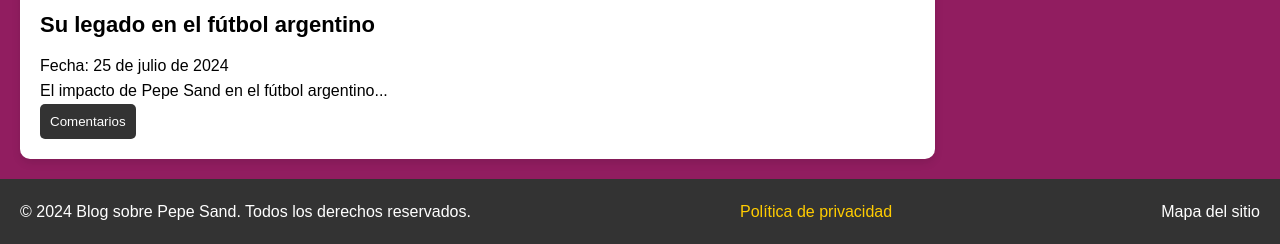
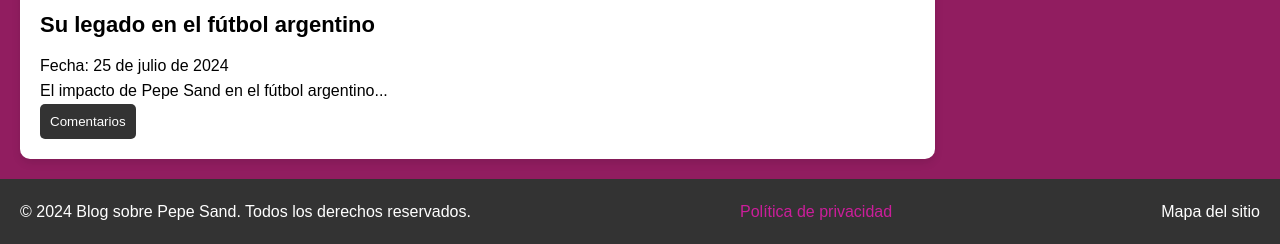
Before and after one commit to DanGalma/DanteGalmarini-Tup1-2-2024-BLOG, a plain HTML site: page DanteGalmarini-Tup1-2-2024-BLOG/index.html in a window 1280 px wide. In both pictures the pointer is over the link "Política de privacidad". Shown: the part 1044-1288 px from the top of the page. Drawn offline with Linux system fonts and the light colour scheme.

Commit message:
actualizacion

```diff
--- a/DanteGalmarini-Tup1-2-2024-BLOG/styles.css
+++ b/DanteGalmarini-Tup1-2-2024-BLOG/styles.css
@@ -129,7 +129,7 @@ body {
 }
 
 .footer a:hover {
-    color: #ffcc00;
+    color: #cb1e9a;
 }
 
 @media (max-width: 768px) {
```
Also changed, not shown: DanteGalmarini-Tup1-2-2024-BLOG/index.html (+0 -4 lines).
